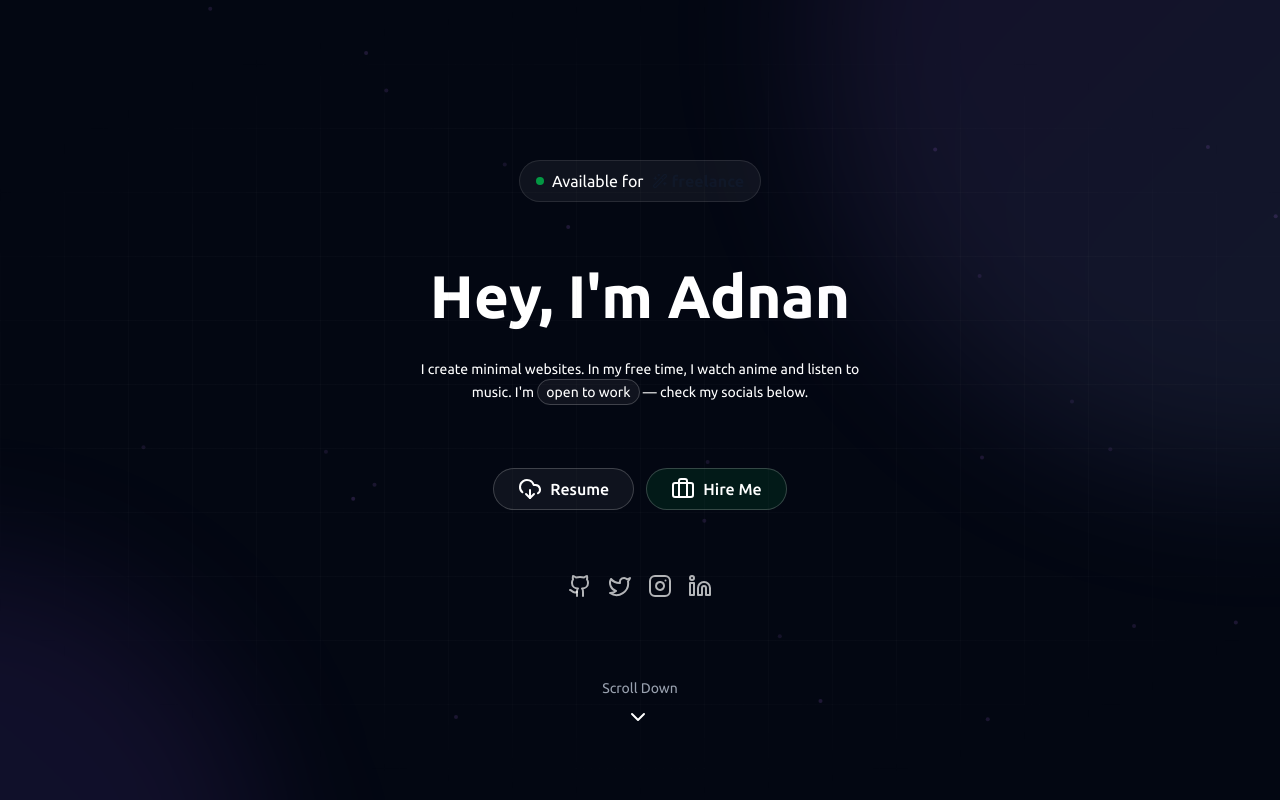
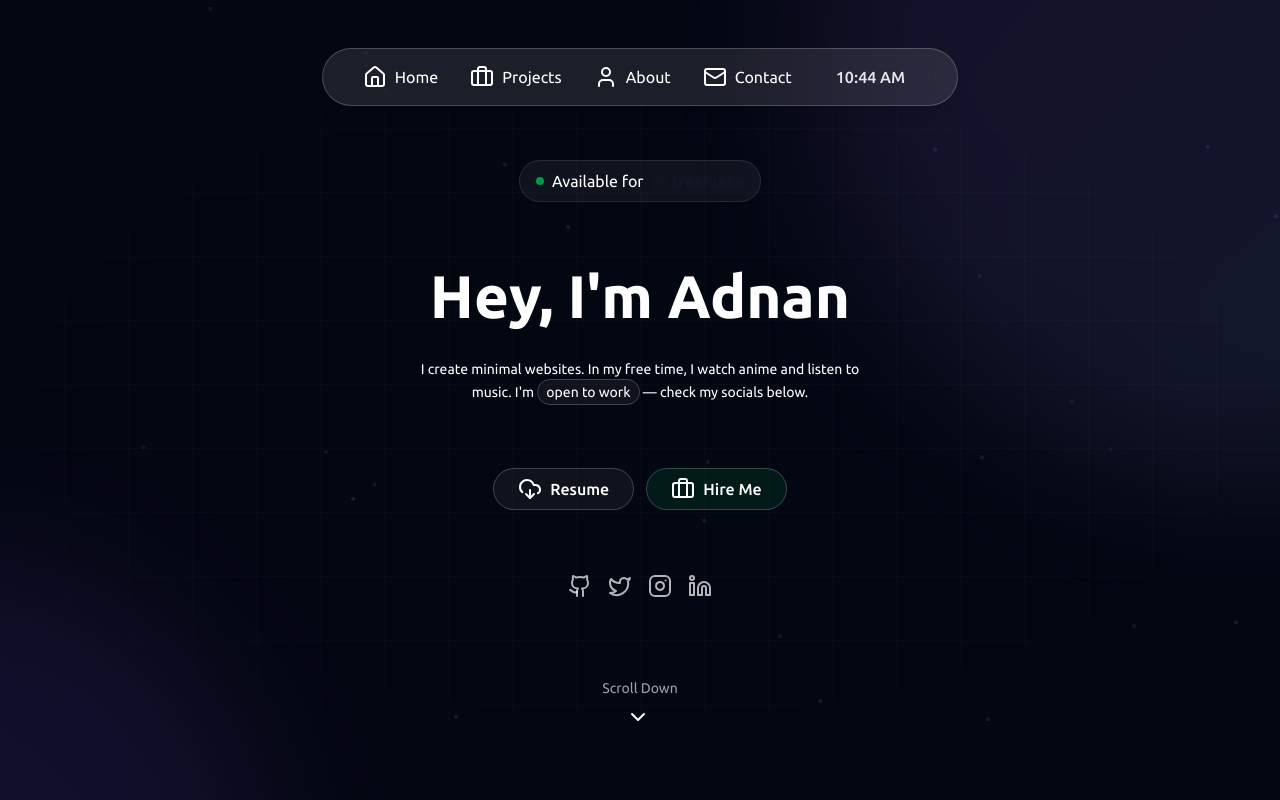
Before and after one commit to AbdulAdnan7/PORT, a React (Vite) app in the folder portfolio/: page / in a window 1280 px wide. Built offline with nearby package versions, Linux system fonts and the light colour scheme.

Commit message:
Completed Navbars

```diff
--- a/portfolio/package.json
+++ b/portfolio/package.json
@@ -15,6 +15,7 @@
     "react": "^19.2.0",
     "react-dom": "^19.2.0",
     "react-icons": "^5.5.0",
+    "react-router": "^7.10.1",
     "tailwindcss": "^4.1.17"
   },
   "devDependencies": {
--- a/portfolio/src/components/Hero.jsx
+++ b/portfolio/src/components/Hero.jsx
@@ -1,6 +1,7 @@
 import { useEffect, useState } from 'react'
 import { Wand2, Briefcase, GraduationCap, Clock, DownloadCloud, Github, Instagram, Linkedin, Twitter } from 'lucide-react'
 import { motion, AnimatePresence } from 'framer-motion'
+import Navbar from './Navbar'
 
 
 function Hero() {
@@ -27,6 +28,7 @@ function Hero() {
     return (
         <>
             <div className='bg-gray-950 flex flex-col w-full h-screen items-center py-40'>
+
                 <div className='border border-white/10  flex justify-center self-center bg-white/5 items-center gap-2 text-white px-4 py-2 rounded-full'>
                     <p className='bg-green-500 w-2 h-2 rounded-full animate-pulse'></p>
 
@@ -150,6 +152,7 @@ function Hero() {
 </div>
 
 </div>
+<Navbar />
 
 
             </div>
--- /dev/null
+++ b/portfolio/src/components/Navbar.jsx
@@ -0,0 +1,55 @@
+import React, { useEffect, useState } from 'react'
+import { Home, User, Briefcase, Mail } from 'lucide-react'
+
+const Navbar = () => {
+
+    const [time, setTime] = useState("");
+
+    useEffect(() => {
+        const updateTime = () => {
+            const now = new Date()
+            const formatted = now.toLocaleTimeString([], {
+                hour: "2-digit",
+                minute: "2-digit"
+            })
+            setTime(formatted)
+        }
+
+        updateTime()
+
+        const interval = setInterval(updateTime, 1000)
+
+
+        return () => clearInterval(interval)
+    })
+
+    return (
+        <>
+            <nav className='fixed inset-x-0 top-12 z-50'>
+                <div className=' hidden md:flex w-full justify-center'>
+                    <div className='flex items-center gap-8 px-10 py-3 bg-white/10 backdrop-blur-xl border border-white/20 rounded-full shadow-lg'>
+                        <a href="" className='gap-2 flex text-white hover:text-gray-300 items-center'> <Home /> Home</a>
+                        <a className='flex gap-2 text-white hover:text-gray-300 items-center'><Briefcase /> Projects</a>
+                        <a className='flex gap-2 text-white hover:text-gray-300 items-center'><User /> About</a>
+                        <a className='flex gap-2 text-white hover:text-gray-300 items-center'><Mail /> Contact</a>
+                        <span className='text-gray-200 font-medium px-3 py-1 rounded-full'>{time}</span>
+                    </div>
+                </div>
+
+                {/** For Mobile Version with No Names  */}
+                <div className='md:hidden fixed bottom-6 left-1/2 -translate-x-1/2 z-50'>
+                    <div className='flex items-center justify-between gap-6 px-6 py-3 bg-white/10 border border-white/20 rounded-full backdrop-blur-xl shadow-lg text-white'>
+                        <a href=""><Home className="w-6 h-6" /></a>
+                        <a href="" className='w-6 h-6'><Briefcase /></a>
+                        <span>{time}</span>
+                        <a href="" className='w-6 h-6'><User /></a>
+                        <a href="" className='w-6 h-6'><Mail /></a>
+                    </div>
+                </div>
+            </nav>
+
+        </>
+    )
+}
+
+export default Navbar
```
Also changed, not shown: 1 other file (tests, documents, lock files or other folders).
